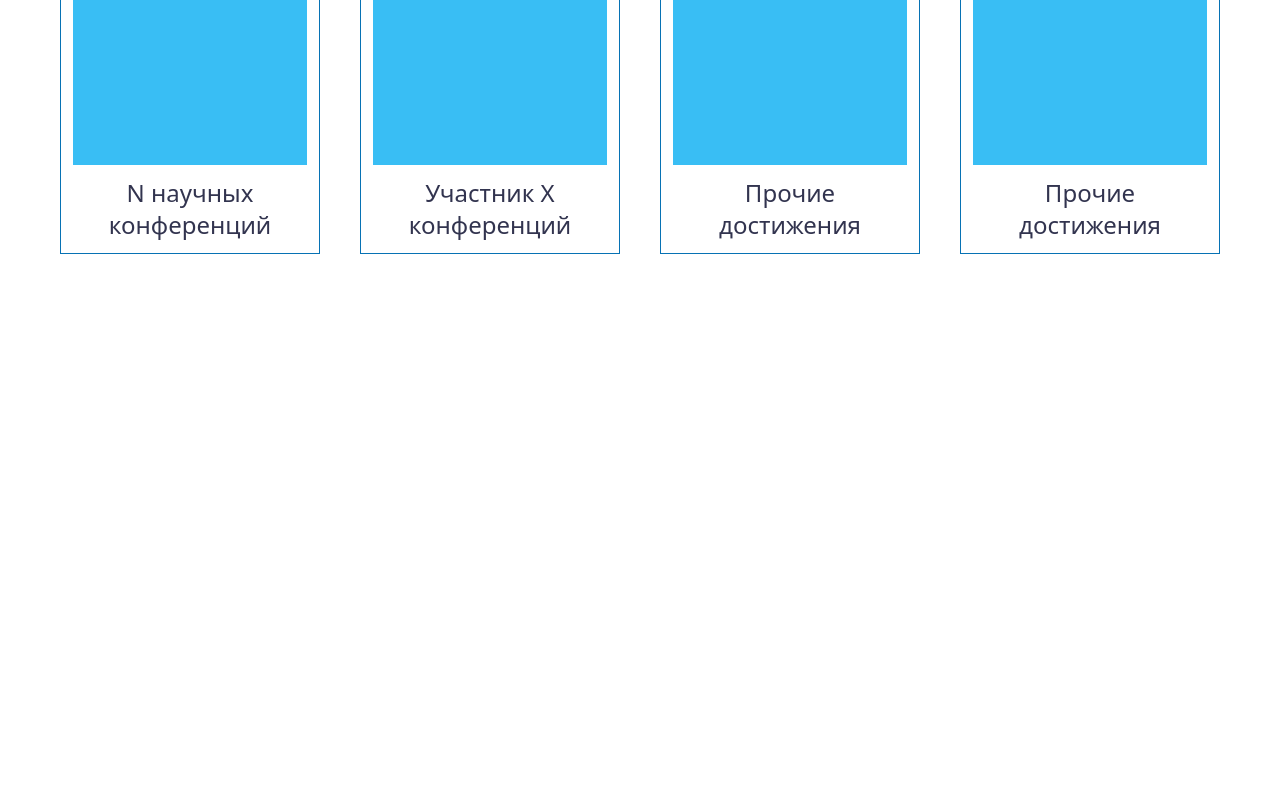
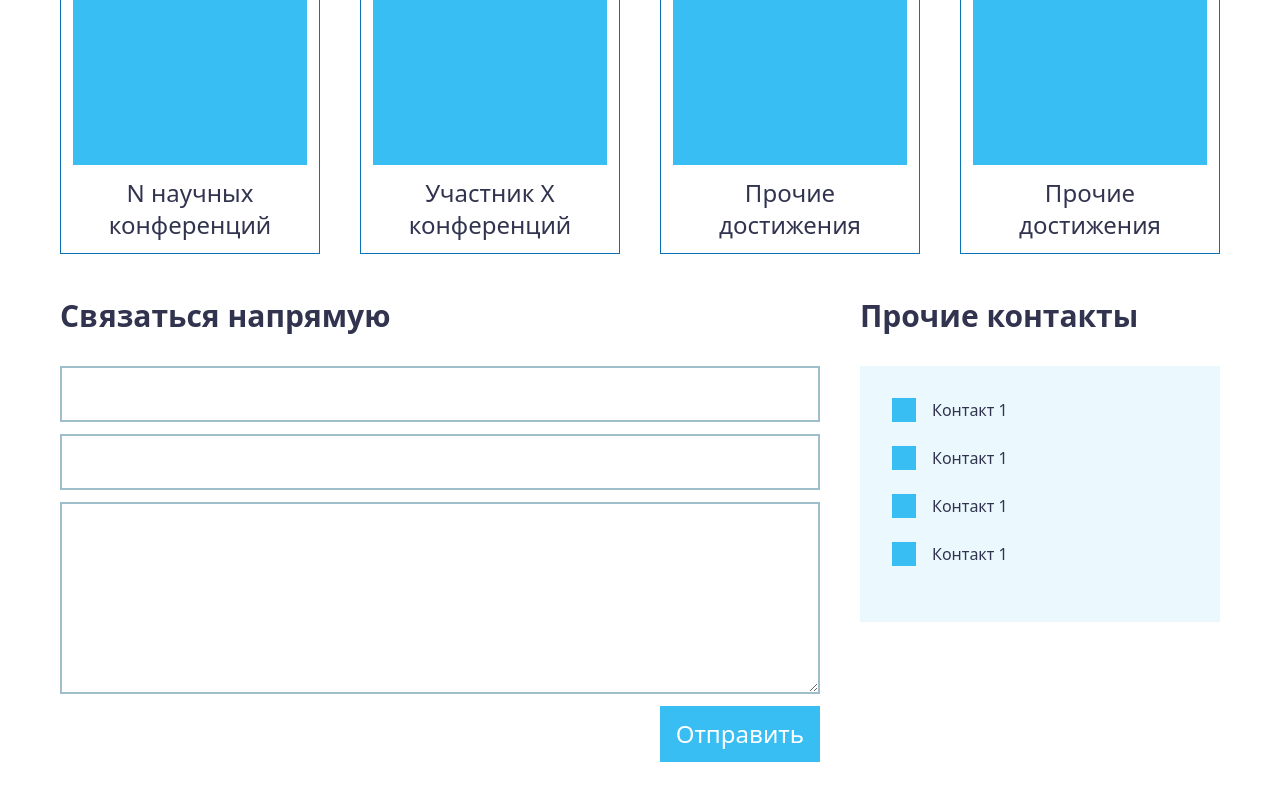
Before and after one commit to Nejjer/portfolio, a React (Vite) app: page / in a window 1280 px wide. Shown: the part 1404-2204 px from the top of the page. Before the commit the page ends 1658 px from the top, so only its background shows below. Built offline with nearby package versions, Linux system fonts and the light colour scheme.

Commit message:
Я хз че тут за изменения

```diff
--- a/src/App.tsx
+++ b/src/App.tsx
@@ -2,6 +2,7 @@ import { Navigation } from './components/Navigation';
 import { Header } from './components/Header';
 import { AboutMe } from './components/AboutMe';
 import { Portfolio } from './components/Portfolio';
+import { Contacts } from './components/Contacts';
 
 function App() {
   return (
@@ -10,6 +11,7 @@ function App() {
       <Header />
       <AboutMe />
       <Portfolio />
+      <Contacts />
     </div>
   );
 }
--- a/src/components/Button/Button.tsx
+++ b/src/components/Button/Button.tsx
@@ -17,7 +17,10 @@ interface Props
 export const Button: FC<Props> = forwardRef(
   ({ children, className, disabled, ...props }, ref) => (
     <button
-      className={'bg-blue h-14 p-4 text-2xl text-white ' + className}
+      className={
+        'bg-blue flex h-14 items-center justify-center p-4 text-2xl text-white ' +
+        className
+      }
       disabled={disabled}
       ref={ref}
       {...props}
--- /dev/null
+++ b/src/components/Contacts/Contacts.tsx
@@ -0,0 +1,34 @@
+import { FC } from 'react';
+import { Input } from '../Input';
+import { Textarea } from '../Textarea';
+import { Button } from '../Button';
+
+export const Contacts: FC = () => {
+  const contact = (text: string) => (
+    <li className={'mb-6 flex w-full items-center gap-4'}>
+      <div className={'bg-blue h-6 w-6'}></div> {text}
+    </li>
+  );
+
+  return (
+    <section className={'mb-11 flex gap-10'}>
+      <div className={'grid basis-[760px] grid-cols-1 grid-rows-7 gap-3'}>
+        <h4 className={'text-3xl font-bold'}>Связаться напрямую</h4>
+        <Input />
+        <Input />
+        <Textarea className={'row-span-3'} />
+        <Button className={'justify-self-end'}>Отправить</Button>
+      </div>
+
+      <div className={'h-full w-[360px] flex-1'}>
+        <h4 className={'mb-8 text-3xl font-bold '}>Прочие контакты</h4>
+        <ul className={'bg-grey1 p-8'}>
+          {contact('Контакт 1')}
+          {contact('Контакт 1')}
+          {contact('Контакт 1')}
+          {contact('Контакт 1')}
+        </ul>
+      </div>
+    </section>
+  );
+};
--- /dev/null
+++ b/src/components/Contacts/index.ts
@@ -0,0 +1 @@
+export * from './Contacts';
--- /dev/null
+++ b/src/components/Input/Input.tsx
@@ -0,0 +1,13 @@
+import { FC, InputHTMLAttributes } from 'react';
+
+export const Input: FC<InputHTMLAttributes<HTMLInputElement>> = ({
+  className,
+  ...props
+}) => {
+  return (
+    <input
+      className={'border-grey4 h-14 border-2 px-4 py-3 text-2xl ' + className}
+      {...props}
+    />
+  );
+};
--- /dev/null
+++ b/src/components/Input/index.ts
@@ -0,0 +1 @@
+export * from './Input';
--- a/src/components/Portfolio/Portfolio.tsx
+++ b/src/components/Portfolio/Portfolio.tsx
@@ -4,7 +4,7 @@ import { PortfolioItem } from '../PortfolioItem';
 
 export const Portfolio: FC = () => {
   return (
-    <div>
+    <section className={'mb-11'}>
       <div className={'mb-11 flex gap-10'}>
         <h2 className={'text-5xl font-bold'}>Портфолио</h2>
         <Button>Подробнее</Button>
@@ -15,6 +15,6 @@ export const Portfolio: FC = () => {
         <PortfolioItem title={'Прочие достижения'} />
         <PortfolioItem title={'Прочие достижения'} />
       </ul>
-    </div>
+    </section>
   );
 };
--- /dev/null
+++ b/src/components/Textarea/Textarea.tsx
@@ -0,0 +1,13 @@
+import { FC, InputHTMLAttributes } from 'react';
+
+export const Textarea: FC<InputHTMLAttributes<HTMLTextAreaElement>> = ({
+  className,
+  ...props
+}) => {
+  return (
+    <textarea
+      className={'border-grey4 border-2 px-4 py-3 text-2xl ' + className}
+      {...props}
+    />
+  );
+};
--- /dev/null
+++ b/src/components/Textarea/index.ts
@@ -0,0 +1 @@
+export * from './Textarea';
--- a/src/output.css
+++ b/src/output.css
@@ -611,8 +611,32 @@ html {
   grid-row: span 2 / span 2;
 }
 
+.row-span-3 {
+  grid-row: span 3 / span 3;
+}
+
+.mb-11 {
+  margin-bottom: 2.75rem;
+}
+
 .mb-2 {
   margin-bottom: 0.5rem;
+}
+
+.mb-3 {
+  margin-bottom: 0.75rem;
+}
+
+.mb-32 {
+  margin-bottom: 8rem;
+}
+
+.mb-6 {
+  margin-bottom: 1.5rem;
+}
+
+.mb-8 {
+  margin-bottom: 2rem;
 }
 
 .mt-32 {
@@ -621,18 +645,6 @@ html {
 
 .mt-4 {
   margin-top: 1rem;
-}
-
-.mb-11 {
-  margin-bottom: 2.75rem;
-}
-
-.mb-3 {
-  margin-bottom: 0.75rem;
-}
-
-.mb-32 {
-  margin-bottom: 8rem;
 }
 
 .block {
@@ -647,6 +659,18 @@ html {
   display: grid;
 }
 
+.h-14 {
+  height: 3.5rem;
+}
+
+.h-6 {
+  height: 1.5rem;
+}
+
+.h-60 {
+  height: 15rem;
+}
+
 .h-\[400px\] {
   height: 400px;
 }
@@ -659,12 +683,8 @@ html {
   height: 100%;
 }
 
-.h-14 {
-  height: 3.5rem;
-}
-
-.h-60 {
-  height: 15rem;
+.w-6 {
+  width: 1.5rem;
 }
 
 .w-\[360px\] {
@@ -679,6 +699,10 @@ html {
   width: 100%;
 }
 
+.flex-1 {
+  flex: 1 1 0%;
+}
+
 .flex-grow {
   flex-grow: 1;
 }
@@ -687,12 +711,24 @@ html {
   flex-basis: 260px;
 }
 
+.basis-\[760px\] {
+  flex-basis: 760px;
+}
+
 .cursor-pointer {
   cursor: pointer;
 }
 
+.grid-cols-1 {
+  grid-template-columns: repeat(1, minmax(0, 1fr));
+}
+
 .grid-cols-4 {
   grid-template-columns: repeat(4, minmax(0, 1fr));
+}
+
+.grid-rows-7 {
+  grid-template-rows: repeat(7, minmax(0, 1fr));
 }
 
 .grid-rows-headerBlocks {
@@ -715,6 +751,10 @@ html {
   justify-content: flex-end;
 }
 
+.justify-center {
+  justify-content: center;
+}
+
 .justify-between {
   justify-content: space-between;
 }
@@ -723,21 +763,34 @@ html {
   gap: 2.5rem;
 }
 
+.gap-3 {
+  gap: 0.75rem;
+}
+
 .gap-4 {
   gap: 1rem;
 }
 
-.rounded-md {
-  border-radius: 0.375rem;
+.justify-self-end {
+  justify-self: end;
 }
 
 .border {
   border-width: 1px;
 }
 
+.border-2 {
+  border-width: 2px;
+}
+
 .border-dark-blue {
   --tw-border-opacity: 1;
   border-color: rgb(7 114 180 / var(--tw-border-opacity));
+}
+
+.border-grey4 {
+  --tw-border-opacity: 1;
+  border-color: rgb(158 190 203 / var(--tw-border-opacity));
 }
 
 .bg-blue {
@@ -769,21 +822,31 @@ html {
   padding: 2.5rem;
 }
 
+.p-3 {
+  padding: 0.75rem;
+}
+
 .p-4 {
   padding: 1rem;
 }
 
-.p-1 {
-  padding: 0.25rem;
+.p-8 {
+  padding: 2rem;
 }
 
-.p-3 {
-  padding: 0.75rem;
+.px-4 {
+  padding-left: 1rem;
+  padding-right: 1rem;
 }
 
 .px-8 {
   padding-left: 2rem;
   padding-right: 2rem;
+}
+
+.py-3 {
+  padding-top: 0.75rem;
+  padding-bottom: 0.75rem;
 }
 
 .text-center {
@@ -823,17 +886,12 @@ html {
   font-weight: 700;
 }
 
+.text {
+  --tw-text-opacity: 1;
+  color: rgb(50 52 79 / var(--tw-text-opacity));
+}
+
 .text-white {
   --tw-text-opacity: 1;
   color: rgb(255 255 255 / var(--tw-text-opacity));
 }
-
-.active\:shadow-none:active {
-  --tw-shadow: 0 0 #0000;
-  --tw-shadow-colored: 0 0 #0000;
-  box-shadow: var(--tw-ring-offset-shadow, 0 0 #0000), var(--tw-ring-shadow, 0 0 #0000), var(--tw-shadow);
-}
-
-.disabled\:text-black\/50:disabled {
-  color: rgb(0 0 0 / 0.5);
-}
--- a/tailwind.config.js
+++ b/tailwind.config.js
@@ -12,6 +12,7 @@ export default {
         'white-blue': '#75CEF6',
         'dark-blue': '#0772B4',
         grey1: '#EBF9FF',
+        grey4: '#9EBECB',
       },
       textColor: {
         DEFAULT: '#32344F',
```
